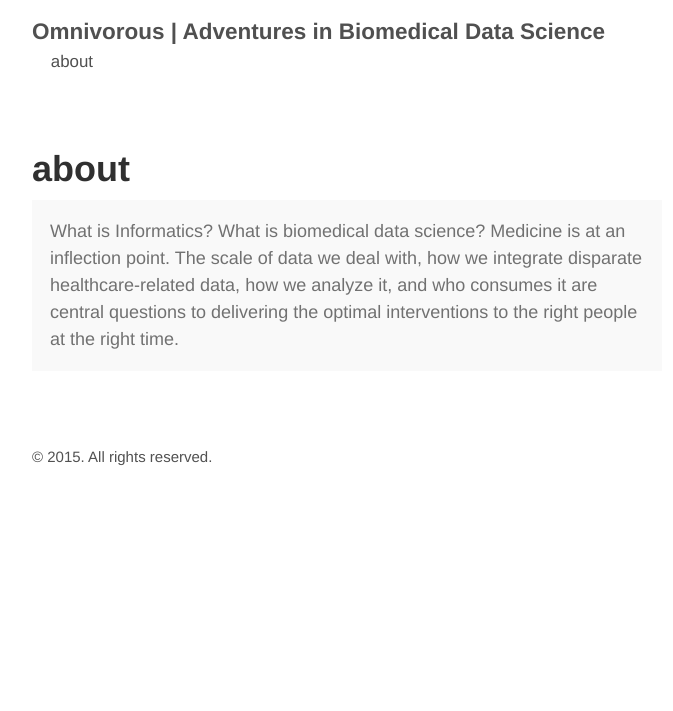
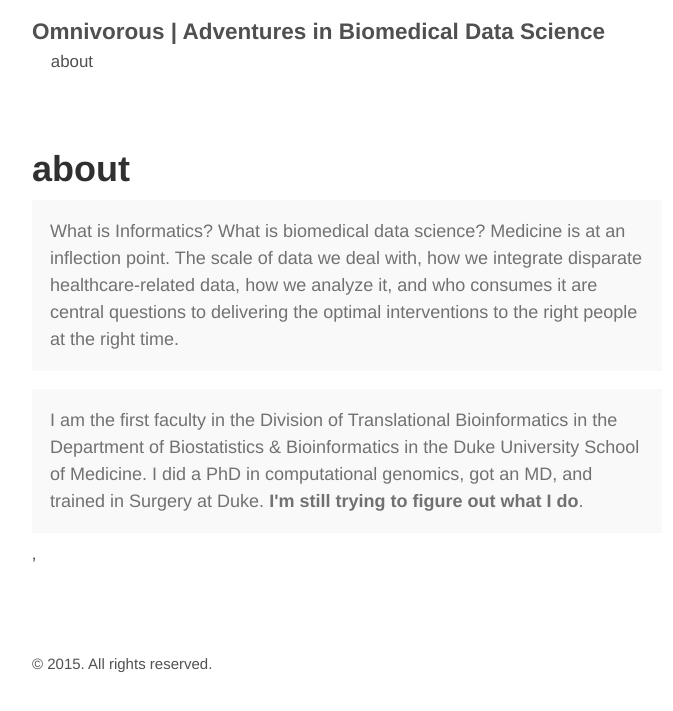
Before and after one commit to omnivorous/omnivorous.github.io, a Jekyll site: the page built from about.md, in a window 1280 px wide. Shown: the top 711 px of the page, without its empty margins (293-966 px from the left). Built offline with Jekyll 4.4.1, drawn with Linux system fonts in a browser that asks for light colours.

Commit message:
More changes to about

```diff
--- a/about.md
+++ b/about.md
@@ -6,3 +6,7 @@ title: about
 <p class="message">
   What is Informatics? What is biomedical data science? Medicine is at an inflection point. The scale of data we deal with, how we integrate disparate healthcare-related data, how we analyze it, and who consumes it are central questions to delivering the optimal interventions to the right people at the right time.
 </p>
+
+<p class="message">
+  I am the first faculty in the Division of Translational Bioinformatics in the Department of Biostatistics & Bioinformatics in the Duke University School of Medicine. I did a PhD in computational genomics, got an MD, and trained in Surgery at Duke. <b>I'm still trying to figure out what I do</b>.
+</p>'
```
